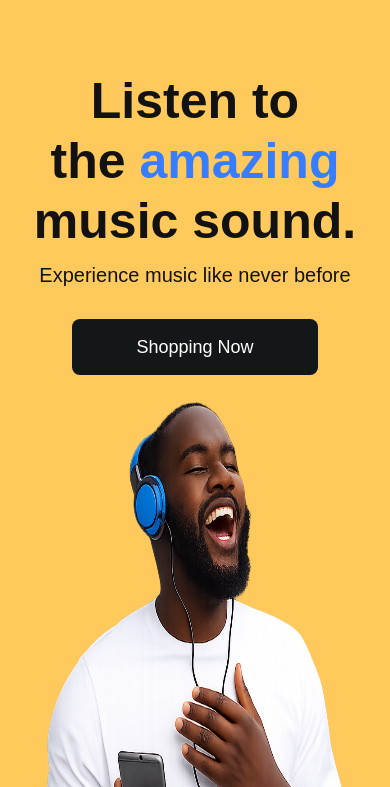
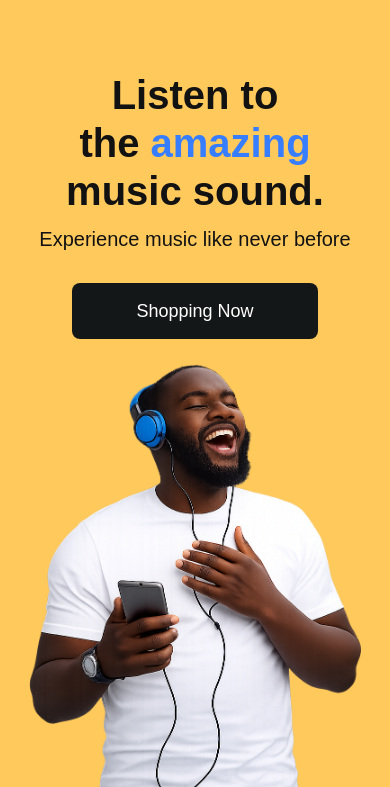
Before and after one commit to Saleh-Nairat/project, a website: page pages/shop.html in a window 390 px wide. Shown: the part 57-844 px from the top of the page. Drawn offline with Linux system fonts and the light colour scheme.

Commit message:
finish resoponsive hero section

```diff
--- a/pages/shop.html
+++ b/pages/shop.html
@@ -54,14 +54,14 @@
 
     <main>
 
-        <section class="hero bg-[#FFC95C] pt-32 h-224.5 md:h-screen">
+        <section class="hero bg-[#FFC95C] pt-32">
 
             <div class="hero-section container flex flex-col md:flex-row items-center justify-center gap-6">
                 <div class="hero-img max-md:order-2">
-                    <img src="../imgs/hero-shop.png" class="w-full h-[calc(100vh-128px)]" alt="person with headphone">
+                    <img src="../imgs/hero-shop.png" class="w-full h-auto md:h-[calc(100vh-128px)] object-contain" alt="person with headphone">
                 </div>
                 <div class="hero-info max-md:text-center">
-                    <h1 class="text-[#121212] text-[50px] smd:text-[60px] xmd:text-[65px] lg:text-[80px] leading-15 smd:leading-16 xmd:leading-18 lg:leading-21 font-semibold">Listen to<br>the <span class="text-[#377DFF]">amazing<br></span><span class="whitespace-nowrap">music sound.</span></h1>
+                    <h1 class="text-[#121212] text-[40px] xs:text-[60px] md:text-[50px] smd:text-[60px] xmd:text-[65px] lg:text-[80px] leading-12 xs:leading-21 md:leading-15 smd:leading-16 xmd:leading-18 lg:leading-21 font-semibold">Listen to<br>the <span class="text-[#377DFF]">amazing<br></span><span class="whitespace-nowrap">music sound.</span></h1>
                     <p class="text-[#121212] text-[20px] leading-8 pt-2 pb-7">Experience music like never before</p>
                     <button class="text-white text-[18px] leading-8 rounded-lg bg-[#141718] px-16 py-3 hover:opacity-70 transition-all duration-300 cursor-pointer"><a href="#" class="">Shopping Now</a></button>
                 </div>
@@ -74,3 +74,5 @@
 </body>
 
 </html>
+
+<!-- npx @tailwindcss/cli -i ./src/input.css -o ./src/output.css --watch -->
```
Also changed, not shown: src/output.css.
